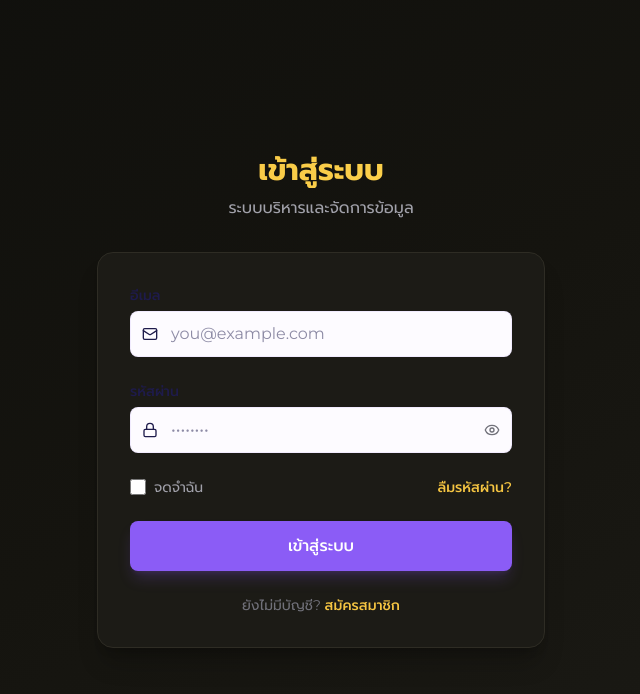
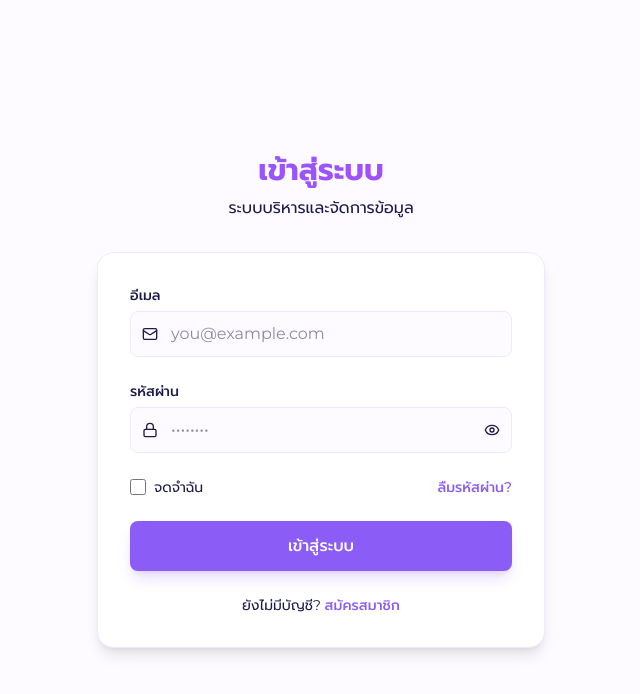
Before and after one commit to preawwas/mydashboard, a Next.js app: page /login in a window 1280 px wide. Shown: the top 694 px of the page, without its empty margins (319-959 px from the left). Built offline with nearby package versions, Linux system fonts and the light colour scheme.

Commit message:
perf: remove heavy CSS effects and fix performance issues

```diff
--- a/src/app/expenses/page.tsx
+++ b/src/app/expenses/page.tsx
@@ -154,19 +154,14 @@ export default function ExpensesPage() {
         setIsDeleteModalOpen(true);
     };
 
-    useEffect(() => {
-        fetchExpenses();
-        // eslint-disable-next-line react-hooks/exhaustive-deps
-    }, [token, currentPage, sortField, sortOrder, filterCategory, filterPayment, filterStatus, startDate, endDate]);
-
-    // Debounce search
+    // Single debounced fetch to prevent multiple rapid calls
     useEffect(() => {
         const timeoutId = setTimeout(() => {
-            if (token) fetchExpenses();
-        }, 500);
+            fetchExpenses();
+        }, searchTerm ? 500 : 100); // Longer debounce for search
         return () => clearTimeout(timeoutId);
         // eslint-disable-next-line react-hooks/exhaustive-deps
-    }, [searchTerm]);
+    }, [token, currentPage, sortField, sortOrder, filterCategory, filterPayment, filterStatus, startDate, endDate, searchTerm]);
 
     useEffect(() => {
         fetchFilterData();
--- a/src/app/globals.css
+++ b/src/app/globals.css
@@ -9,9 +9,9 @@
   --muted: #64748B;
   --muted-foreground: #94A3B8;
 
-  --card: rgba(255, 255, 255, 0.7);
-  --card-hover: rgba(255, 255, 255, 0.9);
-  --card-border: rgba(139, 92, 246, 0.2);
+  --card: #FFFFFF;
+  --card-hover: #F8F7FF;
+  --card-border: #E9E3FF;
   --popover: #FFFFFF;
   --popover-foreground: #1E1B4B;
 
@@ -27,47 +27,12 @@
   --error: #EF4444;
   --warning: #F59E0B;
 
-  --border: rgba(139, 92, 246, 0.1);
-  --input: rgba(255, 255, 255, 0.8);
+  --border: #EDE9FE;
+  --input: #FFFFFF;
   --ring: #8B5CF6;
 
-  --glass-bg: rgba(255, 255, 255, 0.4);
-  --glass-border: rgba(255, 255, 255, 0.3);
-}
-
-[data-theme='dark'] {
-  /* Original Luxury Dark Theme */
-  --background: #1C1B16;
-  --background-subtle: #15140F;
-  --foreground: #FAFAFA;
-
-  --muted: #A1A1AA;
-  --muted-foreground: #71717A;
-
-  --card: rgba(30, 29, 24, 0.6);
-  --card-hover: rgba(46, 44, 36, 0.8);
-  --card-border: rgba(245, 197, 66, 0.1);
-  --popover: #1C1B16;
-  --popover-foreground: #FAFAFA;
-
-  --primary: #F5C542;
-  --primary-hover: #EAB308;
-  --primary-foreground: #15140F;
-
-  --secondary: #2E2C24;
-  --secondary-foreground: #FAFAFA;
-  --secondary-hover: #3E3C32;
-
-  --success: #10B981;
-  --error: #EF4444;
-  --warning: #F59E0B;
-
-  --border: rgba(62, 60, 50, 0.5);
-  --input: rgba(46, 44, 36, 0.5);
-  --ring: #F5C542;
-
-  --glass-bg: rgba(28, 27, 22, 0.4);
-  --glass-border: rgba(245, 197, 66, 0.05);
+  --glass-bg: rgba(255, 255, 255, 0.8);
+  --glass-border: rgba(139, 92, 246, 0.1);
 }
 
 @theme inline {
@@ -96,20 +61,13 @@
 
 body {
   background: var(--background);
-  background-image:
-    radial-gradient(at 0% 0%, color-mix(in srgb, var(--primary) 15%, transparent) 0px, transparent 50%),
-    radial-gradient(at 100% 0%, color-mix(in srgb, var(--primary) 10%, transparent) 0px, transparent 50%),
-    radial-gradient(at 100% 100%, color-mix(in srgb, var(--primary) 10%, transparent) 0px, transparent 50%),
-    radial-gradient(at 0% 100%, color-mix(in srgb, var(--primary) 15%, transparent) 0px, transparent 50%);
   color: var(--foreground);
   font-family: var(--font-montserrat), var(--font-prompt), sans-serif;
   min-height: 100vh;
-  transition: background-color 0.3s ease, color 0.3s ease;
 }
 
 .glass {
   background: var(--glass-bg);
-  backdrop-filter: blur(12px);
   border: 1px solid var(--glass-border);
 }
 
--- a/src/app/login/page.tsx
+++ b/src/app/login/page.tsx
@@ -105,23 +105,23 @@ function LoginForm() {
         <div className="w-full max-w-md">
             {/* Logo */}
             <div className="text-center mb-8">
-                <h1 className="text-3xl font-bold bg-gradient-to-r from-[#F5C542] to-[#FFD54F] bg-clip-text text-transparent">
+                <h1 className="text-3xl font-bold bg-gradient-to-r from-primary to-purple-500 bg-clip-text text-transparent">
                     เข้าสู่ระบบ
                 </h1>
-                <p className="text-[#A1A1AA] mt-2">ระบบบริหารและจัดการข้อมูล</p>
+                <p className="text-muted-foreground mt-2">ระบบบริหารและจัดการข้อมูล</p>
             </div>
 
             {/* Success Message for Registration */}
             {showSuccessMessage && (
-                <div className="mb-6 p-4 rounded-lg bg-[#059669]/10 border border-[#059669]/20 flex items-start gap-3 transition-all duration-500 ease-in-out">
+                <div className="mb-6 p-4 rounded-lg bg-emerald-500/10 border border-emerald-500/20 flex items-start gap-3">
                     <div className="flex-shrink-0 mt-0.5" aria-hidden="true">
-                        <svg className="w-5 h-5 text-[#059669]" fill="none" stroke="currentColor" viewBox="0 0 24 24">
+                        <svg className="w-5 h-5 text-emerald-500" fill="none" stroke="currentColor" viewBox="0 0 24 24">
                             <path strokeLinecap="round" strokeLinejoin="round" strokeWidth="2" d="M9 12l2 2 4-4m6 2a9 9 0 11-18 0 9 9 0 0118 0z" />
                         </svg>
                     </div>
                     <div>
-                        <h3 className="text-sm font-medium text-[#059669]">สมัครสมาชิกสำเร็จ!</h3>
-                        <p className="text-sm text-[#059669]/80 mt-1">
+                        <h3 className="text-sm font-medium text-emerald-500">สมัครสมาชิกสำเร็จ!</h3>
+                        <p className="text-sm text-emerald-500/80 mt-1">
                             กรุณาตรวจสอบอีเมลของคุณเพื่อยืนยันตัวตนก่อนเข้าสู่ระบบ
                         </p>
                     </div>
@@ -129,10 +129,10 @@ function LoginForm() {
             )}
 
             {/* Form Card */}
-            <div className="bg-[#1C1B16] border border-[#2E2C24] rounded-2xl shadow-xl shadow-black/20 p-8">
+            <div className="bg-card border border-border rounded-2xl shadow-lg p-8">
                 <form onSubmit={handleSubmit} className="space-y-6">
                     {errors.submit && (
-                        <div className="p-4 rounded-lg bg-red-900/10 border border-red-900/20">
+                        <div className="p-4 rounded-lg bg-red-500/10 border border-red-500/20">
                             <p className="text-sm text-red-500">{errors.submit}</p>
                         </div>
                     )}
@@ -159,7 +159,7 @@ function LoginForm() {
                             <button
                                 type="button"
                                 onClick={() => setShowPassword(!showPassword)}
-                                className="focus:outline-none focus-visible:ring-2 focus-visible:ring-[#F5C542] rounded text-[#71717A] hover:text-[#FAFAFA] transition-colors"
+                                className="focus:outline-none focus-visible:ring-2 focus-visible:ring-primary rounded text-muted-foreground hover:text-foreground transition-colors"
                                 aria-label={showPassword ? 'Hide password' : 'Show password'}
                             >
                                 {showPassword ? (
@@ -177,13 +177,13 @@ function LoginForm() {
                                 type="checkbox"
                                 checked={rememberMe}
                                 onChange={(e) => setRememberMe(e.target.checked)}
-                                className="w-4 h-4 rounded border-[#3E3C32] bg-[#1C1B16] text-[#F5C542] focus:ring-[#F5C542]"
+                                className="w-4 h-4 rounded border-border bg-input text-primary focus:ring-primary"
                             />
-                            <span className="text-sm text-[#A1A1AA]">จดจำฉัน</span>
+                            <span className="text-sm text-muted-foreground">จดจำฉัน</span>
                         </label>
                         <Link
                             href="/forgot-password"
-                            className="text-sm text-[#F5C542] hover:text-[#FFC83D] font-medium"
+                            className="text-sm text-primary hover:text-primary-hover font-medium"
                         >
                             ลืมรหัสผ่าน?
                         </Link>
@@ -200,11 +200,11 @@ function LoginForm() {
                 </form>
 
                 <div className="mt-6 text-center">
-                    <p className="text-sm text-[#71717A]">
+                    <p className="text-sm text-muted-foreground">
                         ยังไม่มีบัญชี?{' '}
                         <Link
                             href="/register"
-                            className="text-[#F5C542] hover:text-[#FFC83D] font-medium"
+                            className="text-primary hover:text-primary-hover font-medium"
                         >
                             สมัครสมาชิก
                         </Link>
@@ -220,7 +220,7 @@ function LoginForm() {
 
 export default function LoginPage() {
     return (
-        <div className="min-h-screen bg-gradient-to-br from-[#0F0F0C] via-[#15140F] to-[#1C1B16] flex items-center justify-center p-4">
+        <div className="min-h-screen bg-background flex items-center justify-center p-4">
             <Suspense fallback={<Loading fullScreen text="Loading…" />}>
                 <LoginForm />
             </Suspense>
--- a/src/components/layout/DashboardLayout.tsx
+++ b/src/components/layout/DashboardLayout.tsx
@@ -4,7 +4,7 @@ import React, { useEffect, useState } from 'react';
 import { useRouter } from 'next/navigation';
 import Sidebar from './Sidebar';
 import Topbar from './Topbar';
-import { useAuthStore, useUIStore, useThemeStore } from '@/lib/store';
+import { useAuthStore, useUIStore } from '@/lib/store';
 import { cn } from '@/lib/utils';
 import { Loading, Toast } from '@/components/ui';
 
@@ -15,14 +15,11 @@ interface DashboardLayoutProps {
 const DashboardLayout: React.FC<DashboardLayoutProps> = ({ children }) => {
     const router = useRouter();
     const { user, token, isLoading, setLoading } = useAuthStore();
-    const { theme } = useThemeStore();
     const { sidebarOpen, toggleSidebar } = useUIStore();
     const [mounted, setMounted] = useState(false);
 
     useEffect(() => {
         setMounted(true);
-        // Apply theme to document
-        document.documentElement.setAttribute('data-theme', theme);
 
         // Check authentication
         const storedAuth = localStorage.getItem('auth-storage');
@@ -42,7 +39,7 @@ const DashboardLayout: React.FC<DashboardLayoutProps> = ({ children }) => {
             return;
         }
         setLoading(false);
-    }, [router, setLoading, theme]);
+    }, [router, setLoading]);
 
     if (!mounted || isLoading) {
         return <Loading fullScreen text="กำลังโหลด..." />;
@@ -60,14 +57,14 @@ const DashboardLayout: React.FC<DashboardLayoutProps> = ({ children }) => {
             {/* Mobile Sidebar Overlay */}
             {sidebarOpen && (
                 <div
-                    className="fixed inset-0 bg-black/60 backdrop-blur-sm z-30 lg:hidden"
+                    className="fixed inset-0 bg-black/60 z-30 lg:hidden"
                     onClick={() => toggleSidebar()}
                 />
             )}
 
             <main
                 className={cn(
-                    'pt-16 min-h-screen transition-all duration-300 ease-in-out',
+                    'pt-16 min-h-screen transition-[padding] duration-300 ease-in-out',
                     // On mobile (less than lg), padding left is 0.
                     // On desktop (lg+), padding left follows sidebar state.
                     'pl-0 lg:pl-20',
--- a/src/lib/store.ts
+++ b/src/lib/store.ts
@@ -64,7 +64,7 @@ export const useInvestmentStore = create<InvestmentState>((set) => ({
         total: 0,
         totalPages: 0,
     },
-    isLoading: false,
+    isLoading: true,
     setInvestments: (response) =>
         set({
             investments: response.data,
```
Also changed, not shown: src/app/investments/page.tsx (+18 -8 lines), src/app/register/page.tsx (+8 -8 lines), src/components/dashboard/DashboardOverview.tsx (+10 -12 lines), src/components/investments/AssetAllocation.tsx (+4 -4 lines), src/components/investments/SummaryCards.tsx (+6 -6 lines), src/components/layout/Sidebar.tsx (+37 -22 lines), src/components/layout/Topbar.tsx (+4 -23 lines).
